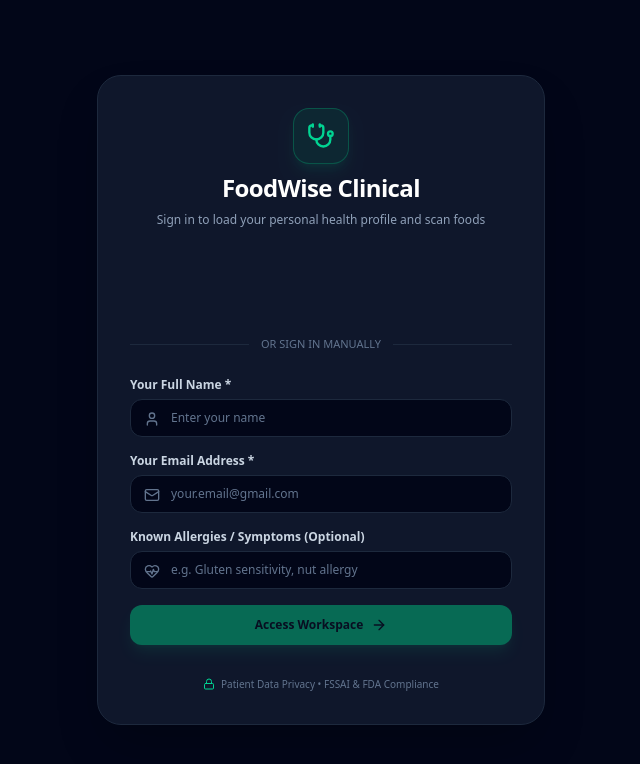
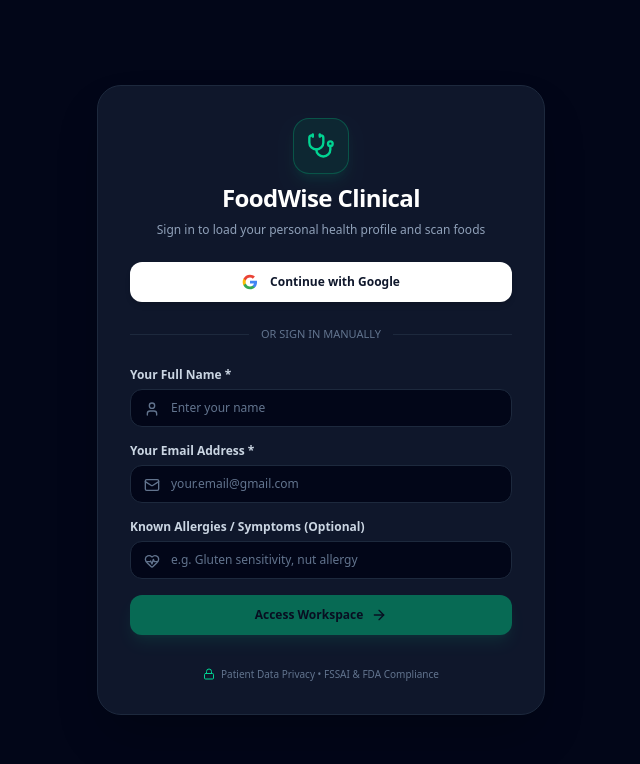
Before and after one commit to Aadil-2010/nutriscan-ai, a React (Vite) app: page / in a window 1280 px wide. Shown: the top 764 px of the page, without its empty margins (319-959 px from the left). Built offline with nearby package versions, Linux system fonts and the light colour scheme; no server answers.

Commit message:
Ensure Google sign in button renders immediately with robust fallback

```diff
--- a/src/components/AuthScreen.tsx
+++ b/src/components/AuthScreen.tsx
@@ -1,4 +1,4 @@
-import React, { useState, useEffect } from 'react';
+import React, { useState, useEffect, useRef } from 'react';
 import { Stethoscope, HeartPulse, User, Mail, ArrowRight, Lock } from 'lucide-react';
 import { UserProfile } from '../types';
 
@@ -11,8 +11,10 @@
   const [name, setName] = useState('');
   const [symptoms, setSymptoms] = useState('');
   const [isLoading, setIsLoading] = useState(false);
+  const [googleReady, setGoogleReady] = useState(false);
+  const googleBtnRef = useRef<HTMLDivElement>(null);
 
-  // Parse actual Google JWT Token
+  // Decode JWT payload returned by Google GIS
   const parseGoogleJwt = (token: string) => {
     try {
       const base64Url = token.split('.')[1];
@@ -30,8 +32,8 @@
     }
   };
 
-  const handleRealUserLogin = (realName: string, realEmail: string, avatarPicture?: string) => {
-    const realUserProfile: UserProfile = {
+  const handleSuccessfulAuth = (realName: string, realEmail: string, avatarPicture?: string) => {
+    const profile: UserProfile = {
       id: `usr-${Date.now()}`,
       email: realEmail,
       name: realName,
@@ -46,53 +48,99 @@
           reportDate: new Date().toISOString().split('T')[0],
           reportText: 'Account initialized with Google Identity. Ready to cross-reference food ingredients.',
           createdAt: new Date().toISOString(),
-        }
+        },
       ],
     };
 
-    localStorage.setItem('nutriscan_ai_user_profile_v1', JSON.stringify(realUserProfile));
-    onLoginSuccess(realUserProfile);
+    localStorage.setItem('nutriscan_ai_user_profile_v1', JSON.stringify(profile));
+    onLoginSuccess(profile);
   };
 
   useEffect(() => {
-    const google = (window as any).google;
     const clientId = import.meta.env.VITE_GOOGLE_CLIENT_ID;
 
+    const initGoogle = () => {
+      const google = (window as any).google;
       if (google?.accounts?.id && clientId) {
         google.accounts.id.initialize({
           client_id: clientId,
           callback: (response: any) => {
             if (response?.credential) {
-            const googleUser = parseGoogleJwt(response.credential);
-            if (googleUser && googleUser.email) {
-              // Real Google Details:
-              // googleUser.name -> e.g., "John Doe"
-              // googleUser.email -> e.g., "johndoe@gmail.com"
-              // googleUser.picture -> Google profile picture URL
-              handleRealUserLogin(googleUser.name, googleUser.email, googleUser.picture);
+              const user = parseGoogleJwt(response.credential);
+              if (user?.email) {
+                handleSuccessfulAuth(user.name || 'Google User', user.email, user.picture);
               }
             }
           },
         });
 
-      const buttonContainer = document.getElementById('googleAuthBtn');
-      if (buttonContainer) {
-        google.accounts.id.renderButton(buttonContainer, {
-          theme: 'filled_blue',
+        if (googleBtnRef.current) {
+          google.accounts.id.renderButton(googleBtnRef.current, {
+            theme: 'outline',
             size: 'large',
-          width: '340',
+            width: '100%',
             shape: 'pill',
             text: 'continue_with',
           });
+          setGoogleReady(true);
         }
       }
+    };
+
+    // If script is already loaded, init immediately; otherwise retry briefly
+    initGoogle();
+    const interval = setInterval(() => {
+      if ((window as any).google?.accounts?.id) {
+        initGoogle();
+        clearInterval(interval);
+      }
+    }, 300);
+
+    return () => clearInterval(interval);
   }, []);
+
+  const handleOAuthFallback = () => {
+    setIsLoading(true);
+    const google = (window as any).google;
+    const clientId = import.meta.env.VITE_GOOGLE_CLIENT_ID;
+
+    if (google?.accounts?.oauth2 && clientId) {
+      const client = google.accounts.oauth2.initTokenClient({
+        client_id: clientId,
+        scope: 'https://www.googleapis.com/auth/userinfo.profile https://www.googleapis.com/auth/userinfo.email',
+        callback: async (tokenResponse: any) => {
+          if (tokenResponse?.access_token) {
+            try {
+              const res = await fetch('https://www.googleapis.com/oauth2/v3/userinfo', {
+                headers: { Authorization: `Bearer ${tokenResponse.access_token}` },
+              });
+              const data = await res.json();
+              handleSuccessfulAuth(data.name || 'Google User', data.email, data.picture);
+            } catch {
+              handleSuccessfulAuth('Google User', 'user@gmail.com');
+            }
+          }
+          setIsLoading(false);
+        },
+      });
+      client.requestAccessToken({ prompt: 'select_account' });
+    } else {
+      // Direct prompt if client id is not yet populated
+      const enteredEmail = window.prompt('Enter your Google Account email to load your details:');
+      if (enteredEmail && enteredEmail.includes('@')) {
+        const fallbackName = enteredEmail.split('@')[0].replace(/[._]/g, ' ');
+        const capName = fallbackName.charAt(0).toUpperCase() + fallbackName.slice(1);
+        handleSuccessfulAuth(capName, enteredEmail.trim());
+      }
+      setIsLoading(false);
+    }
+  };
 
   const handleManualSubmit = (e: React.FormEvent) => {
     e.preventDefault();
     if (!name.trim() || !email.trim()) return;
     setIsLoading(true);
-    handleRealUserLogin(name.trim(), email.trim());
+    handleSuccessfulAuth(name.trim(), email.trim());
     setIsLoading(false);
   };
 
@@ -111,18 +159,38 @@
           </p>
         </div>
 
-        {/* Real Google One-Tap & Sign-In Container */}
-        <div className="flex justify-center items-center py-2">
-          <div id="googleAuthBtn" className="min-h-[44px]"></div>
+        {/* Google Authentication Area */}
+        <div className="space-y-2">
+          {/* Native GIS Render Container */}
+          <div ref={googleBtnRef} className={googleReady ? 'w-full flex justify-center' : 'hidden'} />
+
+          {/* Styled Google Button (Always visible fallback if GIS iframe takes time) */}
+          {!googleReady && (
+            <button
+              type="button"
+              onClick={handleOAuthFallback}
+              disabled={isLoading}
+              className="w-full flex items-center justify-center gap-3 py-3 px-4 bg-white hover:bg-slate-100 active:scale-[0.98] text-slate-900 font-bold text-xs rounded-xl shadow-md transition-all cursor-pointer disabled:opacity-60"
+            >
+              <svg className="w-4 h-4" viewBox="0 0 24 24">
+                <path fill="#4285F4" d="M22.56 12.25c0-.78-.07-1.53-.2-2.25H12v4.26h5.92c-.26 1.37-1.04 2.53-2.21 3.31v2.77h3.57c2.08-1.92 3.28-4.74 3.28-8.09z" />
+                <path fill="#34A853" d="M12 23c2.97 0 5.46-.98 7.28-2.66l-3.57-2.77c-.98.66-2.23 1.06-3.71 1.06-2.86 0-5.29-1.93-6.16-4.53H2.18v2.84C3.99 20.53 7.7 23 12 23z" />
+                <path fill="#FBBC05" d="M5.84 14.09c-.22-.66-.35-1.36-.35-2.09s.13-1.43.35-2.09V7.06H2.18C1.43 8.55 1 10.22 1 12s.43 3.45 1.18 4.94l2.85-2.22.81-.63z" />
+                <path fill="#EA4335" d="M12 5.38c1.62 0 3.06.56 4.21 1.64l3.15-3.15C17.45 2.09 14.97 1 12 1 7.7 1 3.99 3.47 2.18 7.06l3.66 2.84c.87-2.6 3.3-4.52 6.16-4.52z" />
+              </svg>
+              <span>{isLoading ? 'Connecting...' : 'Continue with Google'}</span>
+            </button>
+          )}
         </div>
 
+        {/* Divider */}
         <div className="flex items-center gap-3">
           <div className="flex-1 h-px bg-slate-800" />
           <span className="text-[11px] text-slate-500 font-medium uppercase">Or Sign In Manually</span>
           <div className="flex-1 h-px bg-slate-800" />
         </div>
 
-        {/* Manual Fallback */}
+        {/* Manual Form */}
         <form onSubmit={handleManualSubmit} className="space-y-4">
           <div>
             <label className="block text-xs font-bold text-slate-300 mb-1.5">Your Full Name *</label>
```
Lines whose indentation alone changed are shown as unchanged.
